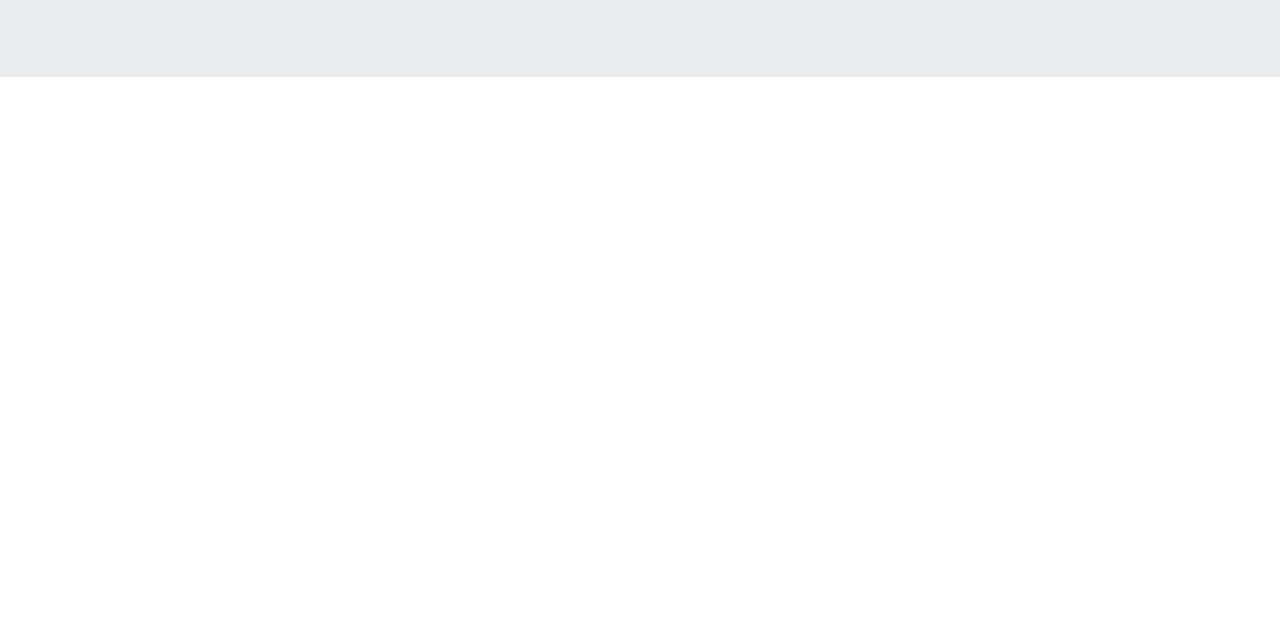
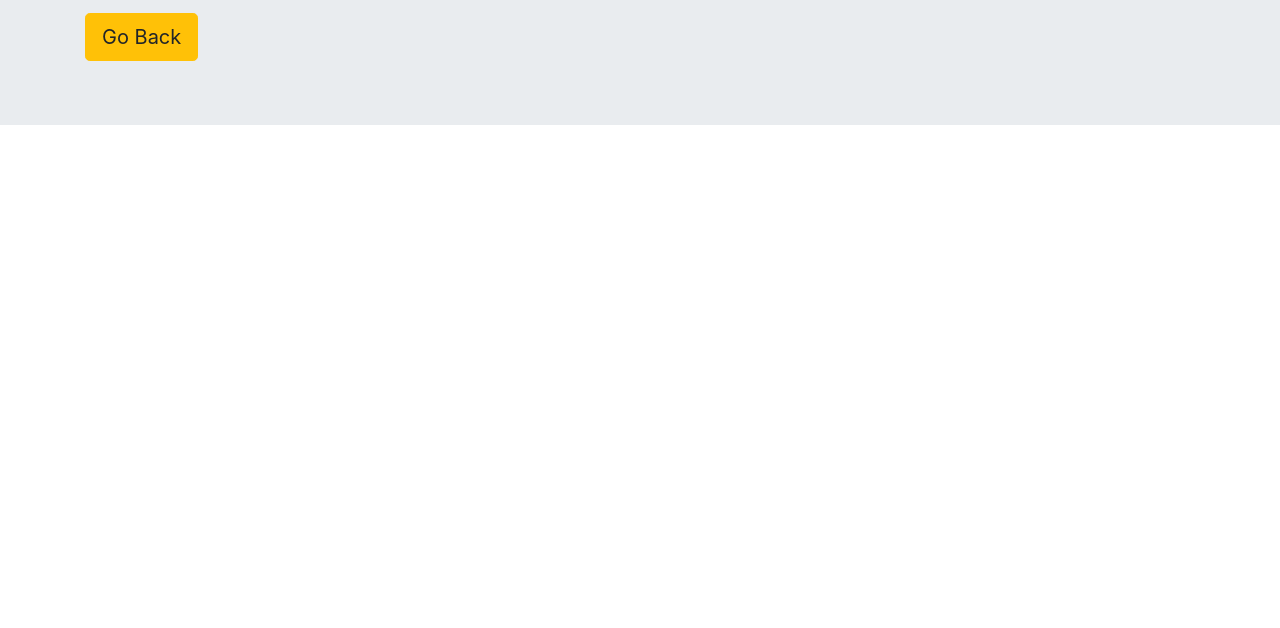
Before and after one commit to gokulskannan1993/Newsletter-Signup, a website: page success.html in a window 1280 px wide. Shown: the part 172-800 px from the top of the page. Drawn offline with nearby package versions, Linux system fonts and the light colour scheme.

Commit message:
final commit

```diff
--- a/success.html
+++ b/success.html
@@ -15,7 +15,11 @@
     <div class="container">
       <h1 class="display-4">Awesome!</h1>
       <p class="lead">Signed Up Successfully!</p>
+      <form action="/failure" method="post">
+        <button class="btn btn-lg btn-warning" type="submit" name="button">Go Back</button>
+      </form>
     </div>
+
   </div>
 
 </body>
```
